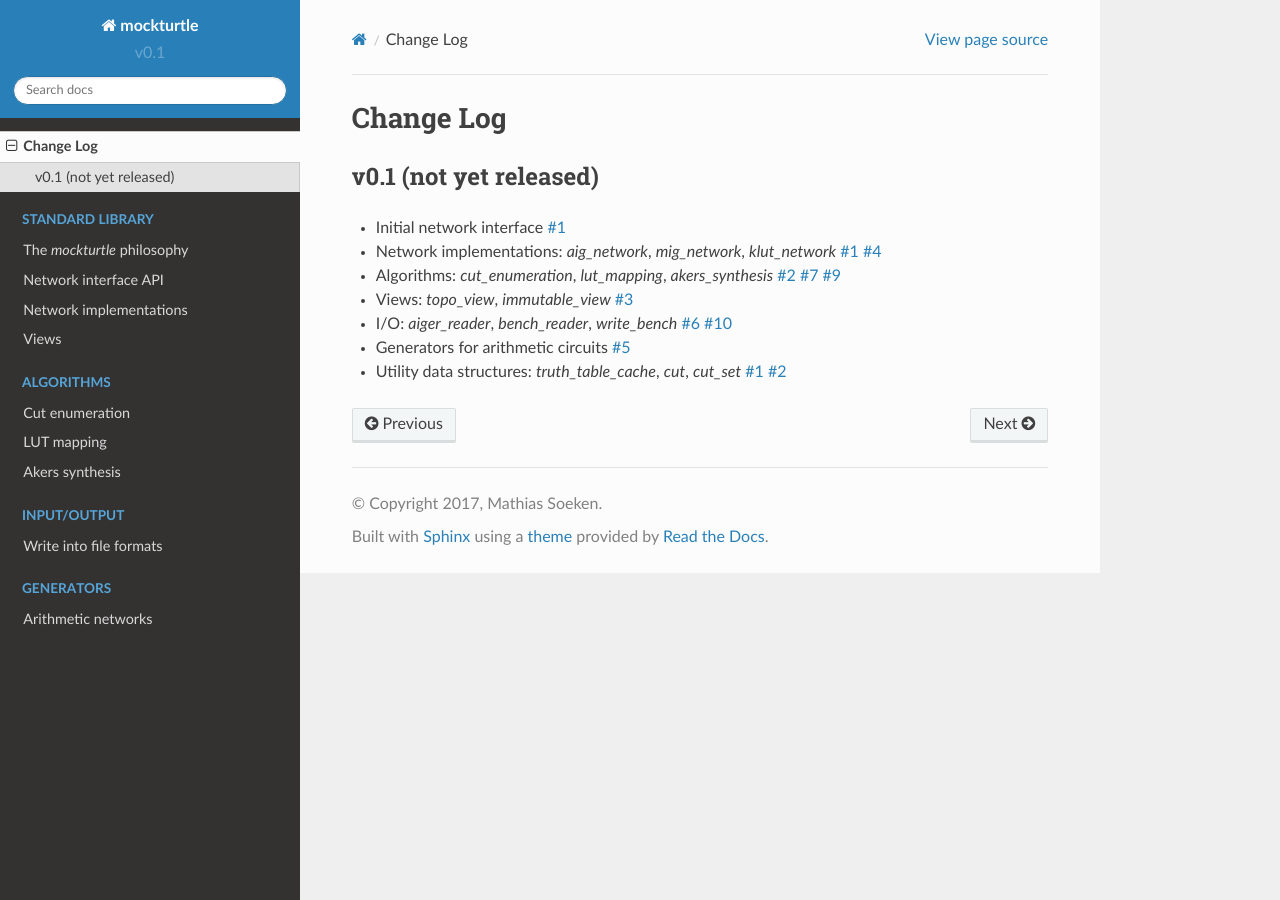
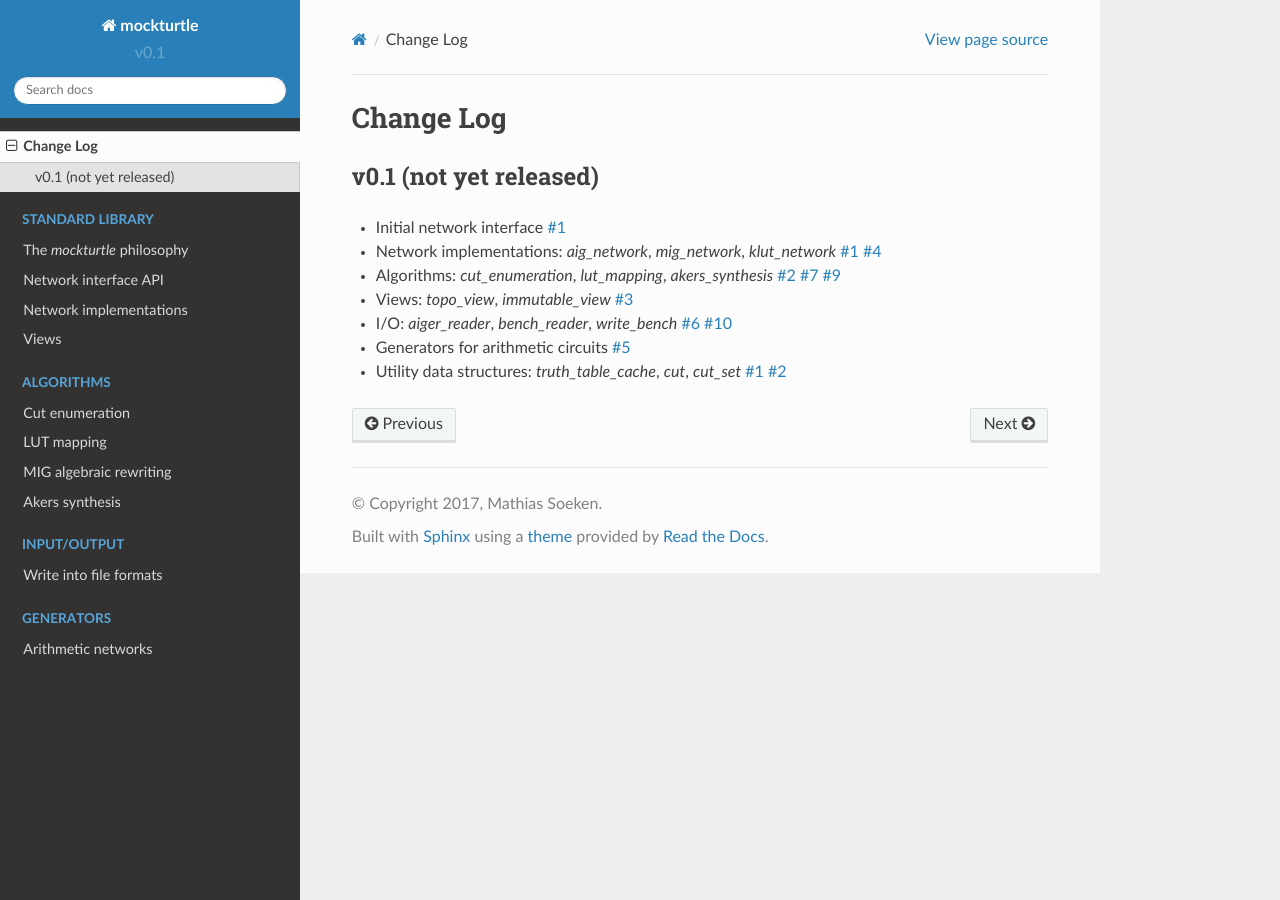
Before and after one commit to lsils/mockturtle, a Sphinx documentation site: the page built from docs/changelog.rst, in a window 1280 px wide. Built offline with Sphinx 7.4.7 and the Read the Docs theme 2.0.0, drawn with Linux system fonts in a browser that asks for light colours; pages that are not in the unit, such as notebooks, are missing from menus.

Commit message:
MIG algebraic rewriting.

```diff
--- a/docs/index.rst
+++ b/docs/index.rst
@@ -26,6 +26,7 @@
 
    cut_enumeration
    lut_mapping
+   mig_algebraic_rewriting
    akers_synthesis
 
 .. toctree::
--- /dev/null
+++ b/docs/mig_algebraic_rewriting.rst
@@ -0,0 +1,4 @@
+MIG algebraic rewriting
+-----------------------
+
+.. doxygenfunction:: mockturtle::mig_algebraic_dfs_depth_rewriting
```
Also changed, not shown: 1 other file.
